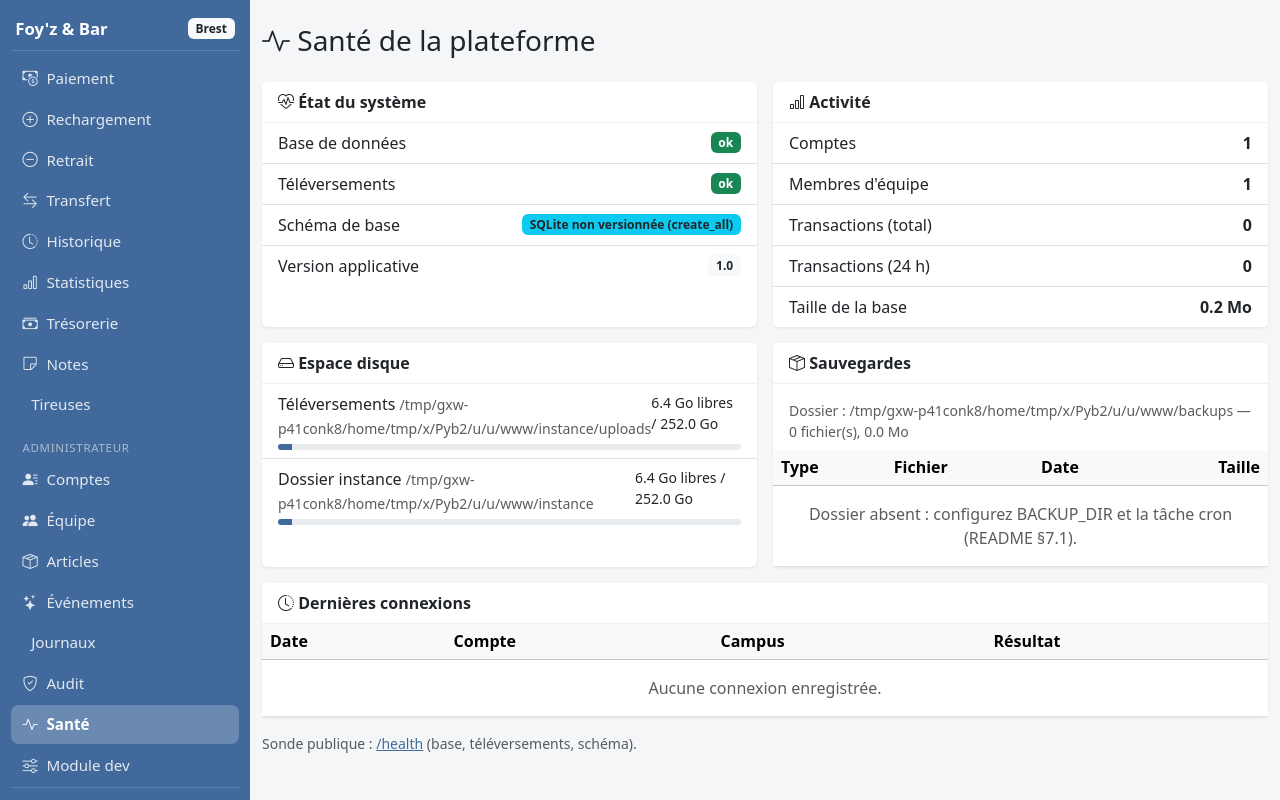
After one commit to pauldebise/plateforme_foyz_bar, a Flask app: page /admin/sante in a window 1280 px wide. The commit adds this page. Run offline with Flask 3, Linux system fonts and the light colour scheme; the visitor is signed in with stand-in values (Sample User, id 1); some libraries are stand-ins or nearby versions.

Commit message:
admin: tableau de bord sante de la plateforme
- service app/services/health.py : controles base/uploads/schema (partages
  avec /health qui ne duplique plus la logique), espace disque, taille de
  base, inventaire des sauvegardes (chiffrement, hebdomadaires) ;
- page /admin/sante : etat du systeme, version applicative, activite
  (comptes, membres, transactions 24 h), espace disque des volumes,
  dernieres sauvegardes, dernieres connexions ; reservee aux mandats ;
- base SQLite non versionnee (create_all) reconnue comme normale ;
- APP_VERSION et BACKUP_DIR exposes dans la configuration ;
- tests/test_sante.py (4 tests, SQLite et PostgreSQL) ;
- derniere connexion : verifications croisees avec /health.

```diff
--- a/app/__init__.py
+++ b/app/__init__.py
@@ -430,26 +430,9 @@ def create_app():
         Sans authentification et sans donnée sensible : un simple état. 503 si
         la base ou les téléversements sont indisponibles (le healthcheck Docker
         s'appuie dessus)."""
-        from sqlalchemy import text
+        from app.services import health as H
 
-        from app.schema import current_revision, head_revision
-
-        checks = {}
-        try:
-            with db.engine.connect() as conn:
-                conn.execute(text("SELECT 1"))
-            checks["database"] = "ok"
-        except Exception:
-            checks["database"] = "error"
-        uploads = Path(app.config["UPLOAD_FOLDER"])
-        checks["uploads"] = "ok" if uploads.is_dir() and os.access(uploads, os.W_OK) else "error"
-        try:
-            current = current_revision()
-            checks["schema"] = (
-                "ok" if current == head_revision() else f"outdated:{current or 'none'}"
-            )
-        except Exception:
-            checks["schema"] = "unknown"
+        checks = H.system_checks()
         degraded = "error" in (checks["database"], checks["uploads"])
         return jsonify(status="degraded" if degraded else "ok", **checks), (
             503 if degraded else 200
--- a/app/config.py
+++ b/app/config.py
@@ -38,6 +38,12 @@ class Config:
     LANGUAGES: ClassVar[list[str]] = ["fr"]
     TIMEZONE = "Europe/Paris"
     DEFAULT_ADMIN_PASSWORD = os.environ.get("ADMIN_PASSWORD") or "admin"
+    # Version applicative affichée dans le tableau de bord (surchargée par
+    # APP_VERSION au déploiement, par exemple le tag Git).
+    APP_VERSION = os.environ.get("APP_VERSION") or "1.0"
+    # Dossier des sauvegardes (lecture seule côté application : tableau de
+    # bord). Les scripts ops utilisent la même variable d'environnement.
+    BACKUP_DIR = Path(os.environ.get("BACKUP_DIR") or (BASE_DIR / "backups"))
     # Proxy de confiance devant l'application : "" (aucun) ou "cloudflare"
     # (l'IP client est alors lue dans CF-Connecting-IP au lieu de remote_addr).
     TRUSTED_PROXY = os.environ.get("TRUSTED_PROXY", "").strip().lower()
--- a/app/routes/admin.py
+++ b/app/routes/admin.py
@@ -895,6 +895,52 @@ def audit():
     )
 
 
+@bp.route("/sante")
+@login_required
+def sante():
+    from app.config import INSTANCE_DIR
+    from app.models import Transaction
+    from app.services import health as H
+
+    checks = H.system_checks()
+    schema = H.schema_state()
+    disks = []
+    for label, path in (
+        ("Téléversements", current_app.config["UPLOAD_FOLDER"]),
+        ("Dossier instance", INSTANCE_DIR),
+        ("Sauvegardes", current_app.config["BACKUP_DIR"]),
+    ):
+        info = H.disk_info(path)
+        if info:
+            disks.append({"label": label, "path": str(path), **info})
+    activity = {
+        "comptes": db.session.scalar(select(func.count()).select_from(User)),
+        "membres": db.session.scalar(
+            select(func.count()).select_from(User).where(User.team_status.is_not(None))
+        ),
+        "transactions": db.session.scalar(select(func.count()).select_from(Transaction)),
+        "transactions_24h": db.session.scalar(
+            select(func.count())
+            .select_from(Transaction)
+            .where(Transaction.created_at >= utcnow() - timedelta(days=1))
+        ),
+        "db_size": H.database_size(),
+    }
+    last_logins = db.session.scalars(
+        select(LoginLog).order_by(LoginLog.created_at.desc()).limit(5)
+    ).all()
+    return render_template(
+        "admin/sante.html",
+        checks=checks,
+        schema=schema,
+        backups=H.backups_info(),
+        disks=disks,
+        activity=activity,
+        version=current_app.config.get("APP_VERSION", "?"),
+        last_logins=last_logins,
+    )
+
+
 @bp.route("/module-dev", methods=["GET", "POST"])
 @login_required
 def module_dev():
--- /dev/null
+++ b/app/templates/admin/sante.html
@@ -0,0 +1,131 @@
+{% extends "base.html" %}
+{% block title %}Santé de la plateforme{% endblock %}
+{% block content %}
+<h1 class="h3 mb-4"><i class="bi bi-activity"></i> Santé de la plateforme</h1>
+
+<div class="row g-3 mb-3">
+  <div class="col-lg-6">
+    <div class="card h-100">
+      <div class="card-header"><i class="bi bi-heart-pulse"></i> État du système</div>
+      <ul class="list-group list-group-flush">
+        <li class="list-group-item d-flex justify-content-between align-items-center">
+          Base de données
+          {% if checks.database == 'ok' %}<span class="badge bg-success">ok</span>{% else %}<span class="badge bg-danger">erreur</span>{% endif %}
+        </li>
+        <li class="list-group-item d-flex justify-content-between align-items-center">
+          Téléversements
+          {% if checks.uploads == 'ok' %}<span class="badge bg-success">ok</span>{% else %}<span class="badge bg-danger">erreur</span>{% endif %}
+        </li>
+        <li class="list-group-item d-flex justify-content-between align-items-center">
+          Schéma de base
+          {% if schema.unversioned %}
+          <span class="badge bg-info text-dark">SQLite non versionnée (create_all)</span>
+          {% elif schema.up_to_date %}
+          <span class="badge bg-success">à jour ({{ schema.current }})</span>
+          {% elif schema.unknown %}
+          <span class="badge bg-secondary">inconnu</span>
+          {% else %}
+          <span class="badge bg-warning text-dark">obsolète : {{ schema.current or 'aucune' }} → {{ schema.head }}</span>
+          {% endif %}
+        </li>
+        <li class="list-group-item d-flex justify-content-between align-items-center">
+          Version applicative
+          <span class="badge bg-light text-dark">{{ version }}</span>
+        </li>
+      </ul>
+    </div>
+  </div>
+  <div class="col-lg-6">
+    <div class="card h-100">
+      <div class="card-header"><i class="bi bi-bar-chart"></i> Activité</div>
+      <ul class="list-group list-group-flush">
+        <li class="list-group-item d-flex justify-content-between"><span>Comptes</span><strong>{{ activity.comptes }}</strong></li>
+        <li class="list-group-item d-flex justify-content-between"><span>Membres d'équipe</span><strong>{{ activity.membres }}</strong></li>
+        <li class="list-group-item d-flex justify-content-between"><span>Transactions (total)</span><strong>{{ activity.transactions }}</strong></li>
+        <li class="list-group-item d-flex justify-content-between"><span>Transactions (24 h)</span><strong>{{ activity.transactions_24h }}</strong></li>
+        <li class="list-group-item d-flex justify-content-between">
+          <span>Taille de la base</span>
+          <strong>{% if activity.db_size %}{{ (activity.db_size / 1048576)|round(1) }} Mo{% else %}—{% endif %}</strong>
+        </li>
+      </ul>
+    </div>
+  </div>
+</div>
+
+<div class="row g-3 mb-3">
+  <div class="col-lg-6">
+    <div class="card h-100">
+      <div class="card-header"><i class="bi bi-hdd"></i> Espace disque</div>
+      <ul class="list-group list-group-flush">
+        {% for disk in disks %}
+        <li class="list-group-item">
+          <div class="d-flex justify-content-between">
+            <span>{{ disk.label }} <span class="text-muted small">{{ disk.path }}</span></span>
+            <span class="small">{{ (disk.free / 1073741824)|round(1) }} Go libres / {{ (disk.total / 1073741824)|round(1) }} Go</span>
+          </div>
+          <div class="progress mt-1" style="height: 6px;" role="progressbar" aria-label="Occupation {{ disk.label }}" aria-valuenow="{{ disk.percent }}" aria-valuemin="0" aria-valuemax="100">
+            <div class="progress-bar {{ 'bg-danger' if disk.percent >= 90 else 'bg-primary' }}" style="width: {{ disk.percent }}%"></div>
+          </div>
+        </li>
+        {% else %}
+        <li class="list-group-item text-muted">Aucun volume lisible.</li>
+        {% endfor %}
+      </ul>
+    </div>
+  </div>
+  <div class="col-lg-6">
+    <div class="card h-100">
+      <div class="card-header"><i class="bi bi-box-seam"></i> Sauvegardes</div>
+      <div class="card-body pb-2 small text-muted">
+        Dossier : {{ backups.directory }} — {{ backups.count }} fichier(s),
+        {{ (backups.total_size / 1048576)|round(1) }} Mo
+      </div>
+      <div class="table-responsive">
+        <table class="table table-sm align-middle mb-0">
+          <thead class="table-light"><tr><th>Type</th><th>Fichier</th><th>Date</th><th class="text-end">Taille</th></tr></thead>
+          <tbody>
+            {% for entry in backups.entries %}
+            <tr>
+              <td>{{ 'Base' if entry.kind == 'foyz' else 'Uploads' }}</td>
+              <td class="small">
+                {{ entry.name }}
+                {% if entry.encrypted %}<span class="badge bg-dark">chiffrée</span>{% endif %}
+                {% if entry.weekly %}<span class="badge bg-light text-dark">hebdo</span>{% endif %}
+              </td>
+              <td class="text-nowrap small">{{ entry.modified|dt }}</td>
+              <td class="text-end small">{{ (entry.size / 1024)|round(1) }} Ko</td>
+            </tr>
+            {% else %}
+            <tr><td colspan="4" class="text-center text-muted py-3">
+              {% if backups.exists %}Aucune sauvegarde.{% else %}Dossier absent : configurez BACKUP_DIR et la tâche cron (README §7.1).{% endif %}
+            </td></tr>
+            {% endfor %}
+          </tbody>
+        </table>
+      </div>
+    </div>
+  </div>
+</div>
+
+<div class="card mb-3">
+  <div class="card-header"><i class="bi bi-clock-history"></i> Dernières connexions</div>
+  <div class="table-responsive">
+    <table class="table table-sm align-middle mb-0">
+      <thead class="table-light"><tr><th>Date</th><th>Compte</th><th>Campus</th><th>Résultat</th></tr></thead>
+      <tbody>
+        {% for log in last_logins %}
+        <tr class="{{ 'table-danger' if not log.success }}">
+          <td class="text-nowrap">{{ log.created_at|dt }}</td>
+          <td>{{ log.name }}</td>
+          <td>{{ CAMPUSSES.get(log.campus, log.campus) }}</td>
+          <td>{% if log.success %}<span class="badge bg-success">succès</span>{% else %}<span class="badge bg-danger">échec</span>{% endif %}</td>
+        </tr>
+        {% else %}
+        <tr><td colspan="4" class="text-center text-muted py-3">Aucune connexion enregistrée.</td></tr>
+        {% endfor %}
+      </tbody>
+    </table>
+  </div>
+</div>
+<p class="small text-muted">Sonde publique : <a href="{{ url_for('health') }}">/health</a> (base, téléversements, schéma).</p>
+{% endblock %}
--- a/app/templates/base.html
+++ b/app/templates/base.html
@@ -55,6 +55,7 @@
         <a class="side-link {{ 'active' if request.endpoint and request.endpoint.startswith('admin.evenement') }}" href="{{ url_for('admin.evenements') }}"><i class="bi bi-stars"></i> Événements</a>
         <a class="side-link {{ 'active' if request.endpoint == 'admin.journaux' }}" href="{{ url_for('admin.journaux') }}"><i class="bi bi-journal-lock"></i> Journaux</a>
         <a class="side-link {{ 'active' if request.endpoint == 'admin.audit' }}" href="{{ url_for('admin.audit') }}"><i class="bi bi-shield-check"></i> Audit</a>
+        <a class="side-link {{ 'active' if request.endpoint == 'admin.sante' }}" href="{{ url_for('admin.sante') }}"><i class="bi bi-activity"></i> Santé</a>
         <a class="side-link {{ 'active' if request.endpoint == 'admin.module_dev' }}" href="{{ url_for('admin.module_dev') }}"><i class="bi bi-sliders"></i> Module dev</a>
         {% endif %}
       </nav>
```
Also changed, not shown: app/services/health.py (added, +131 -0 lines), tests/run_all.py (+2 -0 lines), tests/test_sante.py (added, +172 -0 lines), 1 other file.
